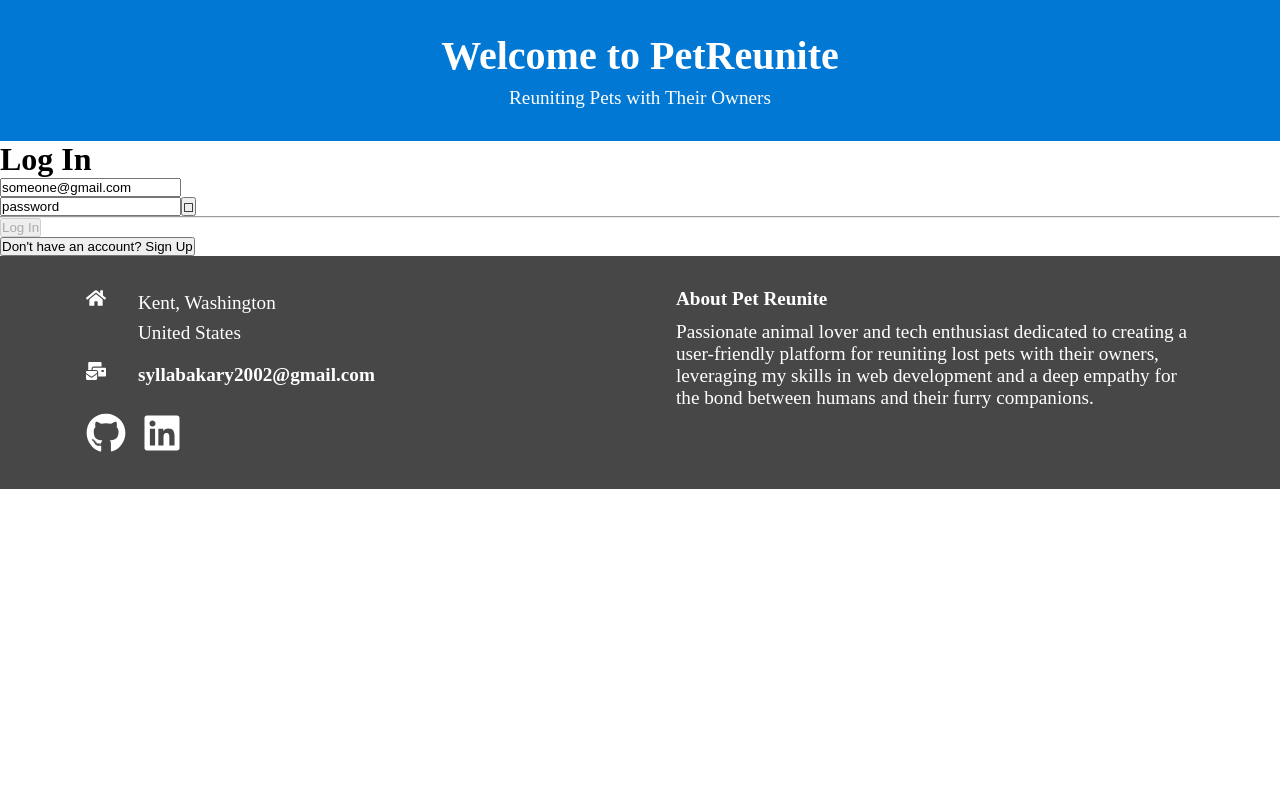
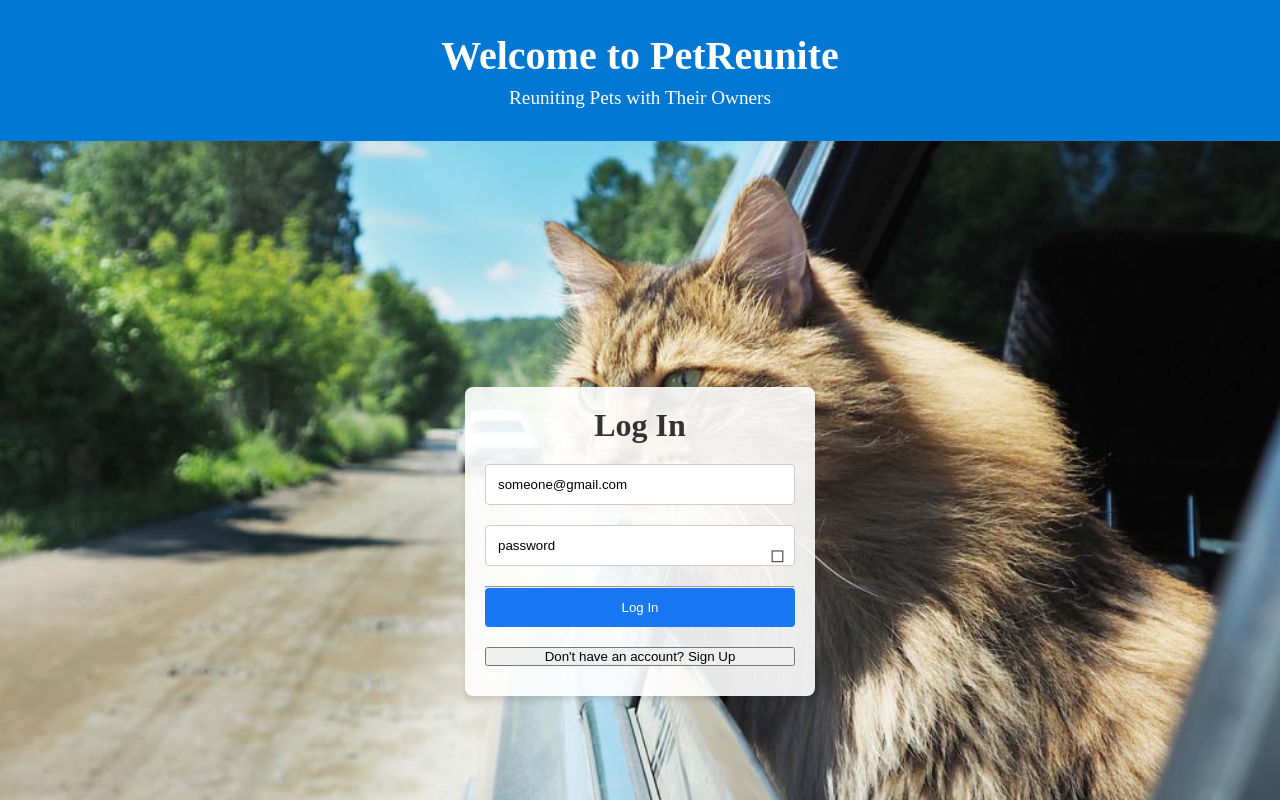
Before and after one commit to Abou2022/petreunite-frontend, a React (Create React App) app: page /login in a window 1280 px wide. Shown: the top 800 px of the page. Built offline with nearby package versions, Linux system fonts and the light colour scheme.

Commit message:
login css and script updated

```diff
--- a/src/components/login/LoginPage.css
+++ b/src/components/login/LoginPage.css
@@ -16,26 +16,31 @@
   text-align: center;
   box-shadow: 0px 4px 6px rgba(0, 0, 0, 0.1);
   position: relative;
+  margin: 20px; /* Added margin for better spacing */
 }
 
 .login-box h1 {
   margin-bottom: 20px;
+  color: #333; /* Changed text color */
 }
 
 .login-input {
-  width: calc(100% - 20px); /* Adjusted width to account for padding */
-  padding: 10px;
-  margin-bottom: 15px;
+  width: 100%;
+  padding: 12px; /* Increased padding for better input appearance */
+  margin-bottom: 20px; /* Adjusted margin for better spacing */
   border: 1px solid #ccc;
   border-radius: 4px;
-  display: inline-block; /* Ensure inline-block display */
-  box-sizing: border-box; /* Include padding and border in the width */
+  box-sizing: border-box;
+}
+
+.password-input-container {
+  position: relative;
 }
 
 .password-toggle {
   position: absolute;
   top: 50%;
-  right: 10px; /* Adjusted right property */
+  right: 10px;
   transform: translateY(-50%);
   border: none;
   background: none;
@@ -46,7 +51,7 @@
 
 .login-button {
   width: 100%;
-  padding: 10px;
+  padding: 12px;
   background-color: #1877f2;
   color: white;
   border: none;
@@ -60,8 +65,12 @@
 
 .login-links {
   display: flex;
-  justify-content: space-between;
-  margin-top: 10px;
+  flex-direction: column; /* Changed to column layout for better alignment */
+  margin-top: 20px; /* Adjusted margin for better spacing */
+}
+
+.login-links button {
+  margin-bottom: 10px; /* Added margin between buttons */
 }
 
 .fail {
@@ -70,8 +79,5 @@
 
 button {
   text-align: center;
+  outline: none; /* Removed outline for better appearance */
 }
-
-button:focus {
-  outline: none;
-}
--- a/src/components/login/LoginPage.js
+++ b/src/components/login/LoginPage.js
@@ -1,3 +1,5 @@
+import "../login/LoginPage.css";
+
 import React, { useState, useEffect } from "react";
 import { useNavigate } from "react-router-dom";
 import axios from "axios";
```
